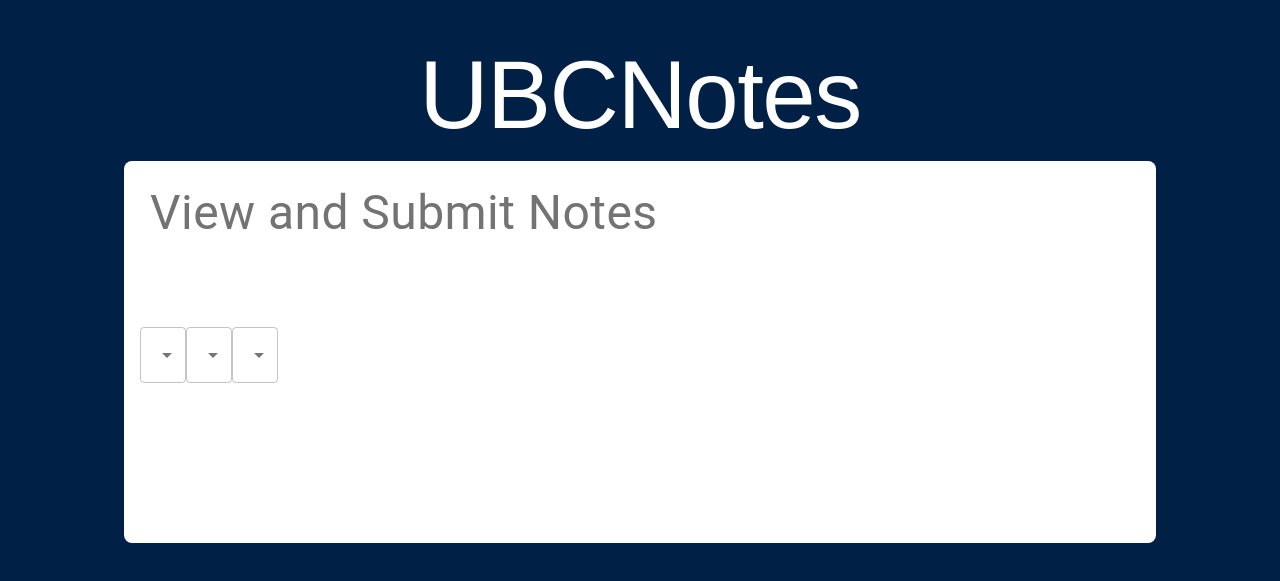
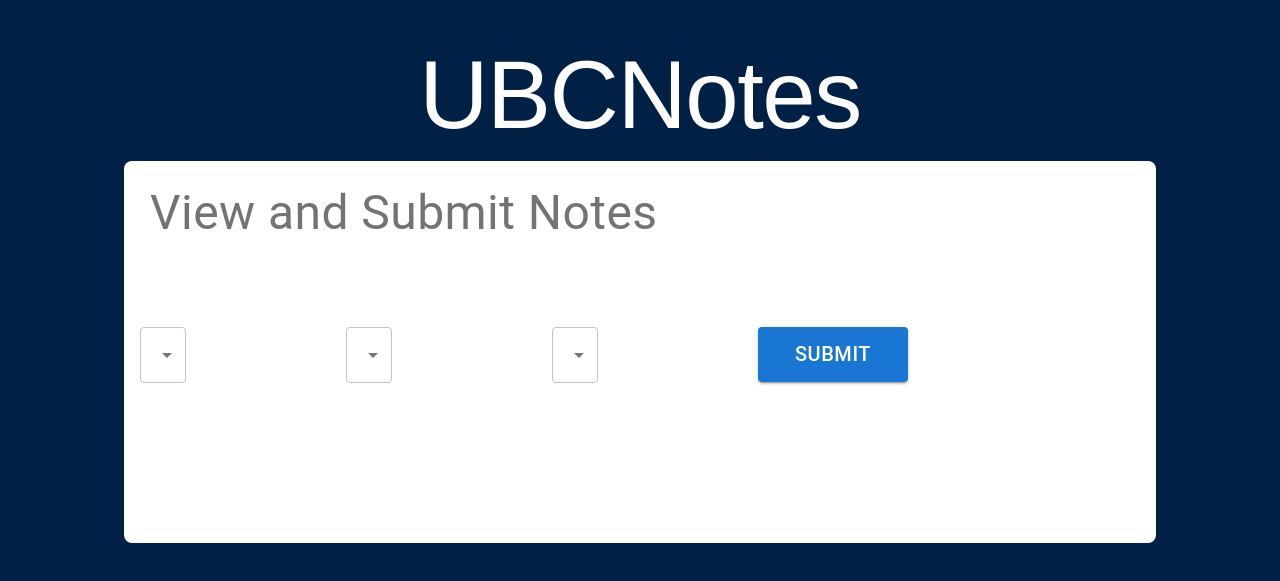
Before and after one commit to ronalldchan/UBC-Notes, a React (Create React App) app in the folder frontend/: page / in a window 1280 px wide. Shown: the part 109-690 px from the top of the page. Built offline with nearby package versions, Linux system fonts and the light colour scheme.

Commit message:
Added button and spacing

```diff
--- a/frontend/src/MainSelector.tsx
+++ b/frontend/src/MainSelector.tsx
@@ -1,7 +1,8 @@
-import { Box, Typography, Select, MenuItem } from "@mui/material";
+import { Box, Button, Grid, Typography, Select, MenuItem } from "@mui/material";
+import { padding } from "@mui/system";
 import React from "react";
 
-export default function TestHeader() {
+export default function MainSelector() {
 
   return (
     <Box sx={{ width:"1000px", height:"350px", display: "flex", flexDirection:"column", borderRadius: 2, p: 2, color:"#737373", backgroundColor:"#FFFFFF"}}>
@@ -10,20 +11,42 @@ export default function TestHeader() {
       </Typography>
 
       <div>
+        <form>
+          <Grid container spacing={20}>
+            <Grid item>
               <Select label="Year">
                 <MenuItem value={2022}>2022</MenuItem>
                 <MenuItem value={2023}>2023</MenuItem>
               </Select>
+            </Grid>
 
+            <Grid item>
               <Select label="Course">
                 <MenuItem value={"CPSC210"}>CPSC210</MenuItem>
                 <MenuItem value={"CPSC213"}>CPSC213</MenuItem>
               </Select>
+            </Grid>
 
+            <Grid item>
               <Select label="Section">
                 <MenuItem value={101}>101</MenuItem>
                 <MenuItem value={102}>102</MenuItem>
               </Select>
+            </Grid>
+
+            <Grid item>
+              <Button variant="contained"
+                sx={{
+                  width: '150px', // Set the width
+                  height: '55px', // Set the height
+                  fontSize: '20px', // Set the font size
+                }}>
+                Submit
+              </Button>
+            </Grid>
+          </Grid>
+
+        </form>
 
 
       </div>
--- a/frontend/src/TestHeader.tsx
+++ b/frontend/src/TestHeader.tsx
@@ -2,7 +2,8 @@ import { Box, Typography } from "@mui/material";
 
 export function Title() {
   return (
-    <Typography variant="h1" sx = {{color:"white", textAlign:"center" , paddingBottom: "10px",
-                                      fontFamily: "arial"}}>UBCNotes</Typography>
+    <Typography variant="h1" sx = {{color:"white", textAlign:"center" , paddingBottom: "10px", fontFamily: "arial"}}>
+      UBCNotes
+    </Typography>
   );
 }
```
Lines whose indentation alone changed are shown as unchanged.
